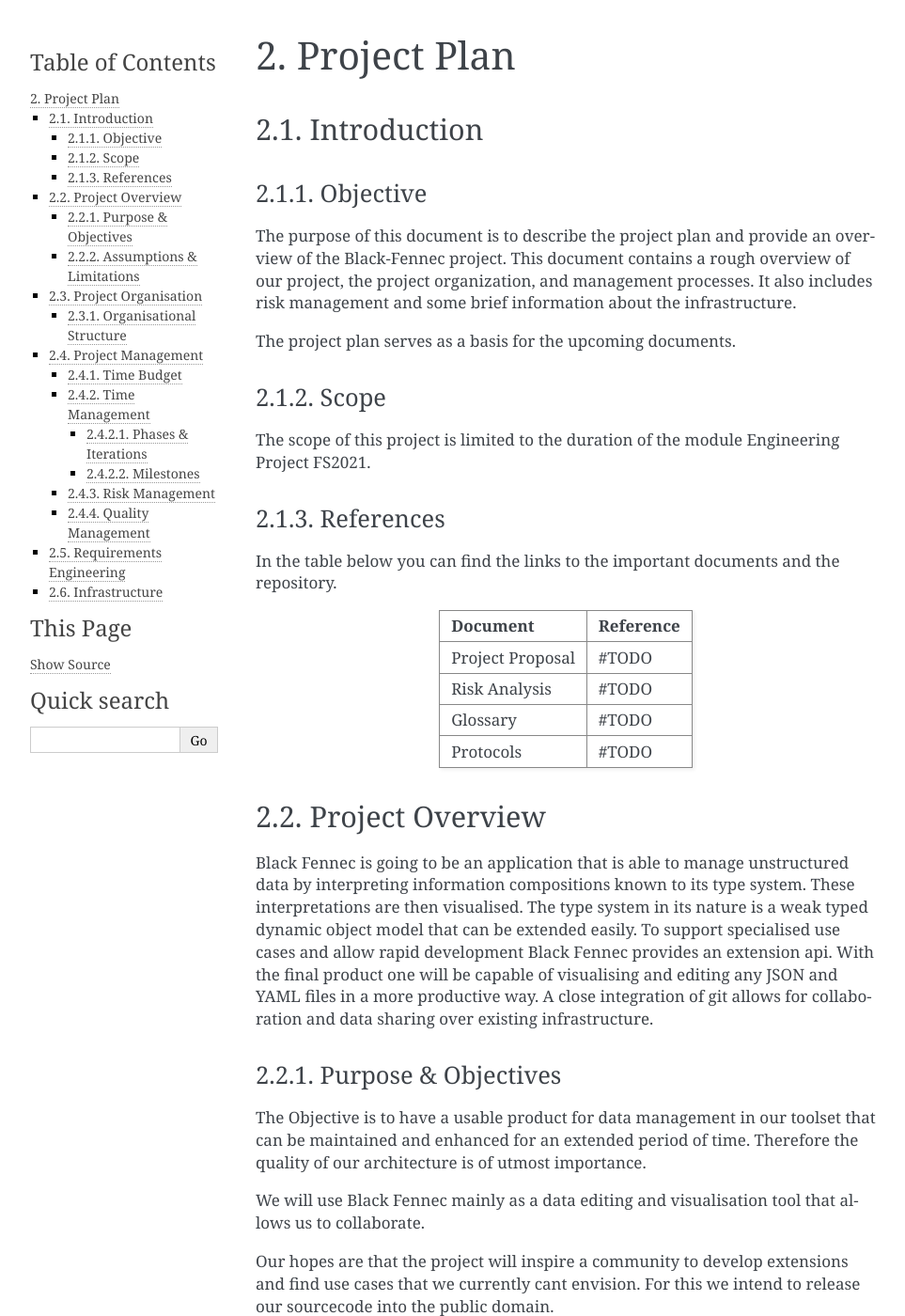
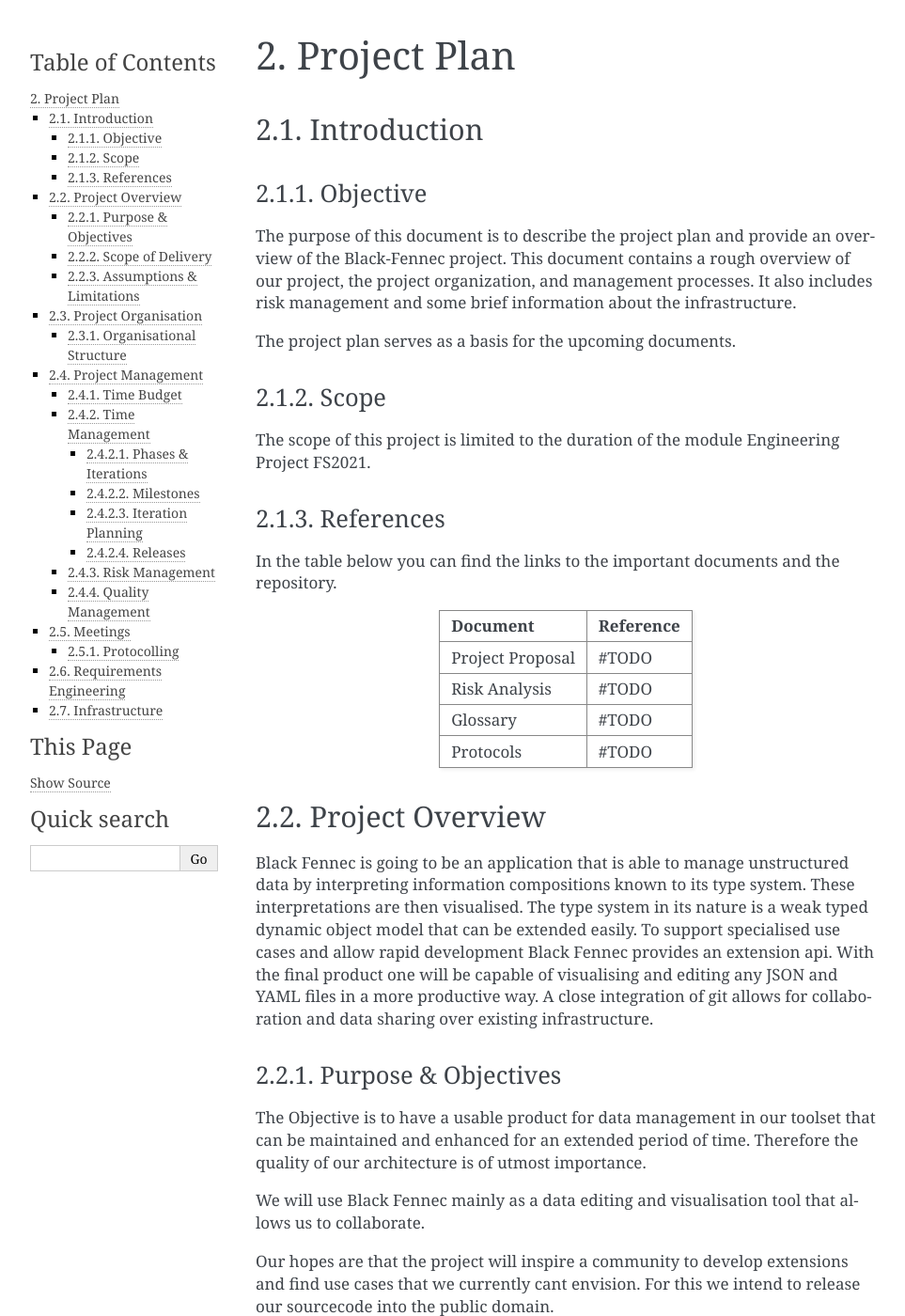
Before and after one commit to blackfennec-org/blackfennec, a Sphinx documentation site: the page built from docs/source/project_management/project_plan.rst, in a window 1280 px wide and 1400 px high. Shown: the whole window at 94% size, without its empty margins (148-1111 px from the left). Built offline with Sphinx 7.4.7, drawn with Linux system fonts in a browser that asks for light colours; some of the changed text lies outside the part shown.

Commit message:
added subsection scope of delivery, iteration planning, releases, meetings and protocolling

```diff
--- a/docs/source/project_management/project_plan.rst
+++ b/docs/source/project_management/project_plan.rst
@@ -55,6 +55,9 @@ envision. For this we intend to release our sourcecode into the public domain.
 To address our personal goals, we intend to utilise and reinforce the knowledge gained during our studies.
 Simultaneously we hope to learn many new principles and patterns.
 
+Scope of Delivery
+-----------------
+
 Assumptions & Limitations
 -------------------------
 We expect to accomplish our core objectives before the delivery date. If time permits we will implement further
@@ -107,6 +110,12 @@ Phases & Iterations
 Milestones
 ^^^^^^^^^^
 
+Iteration Planning
+^^^^^^^^^^^^^^^^^^
+
+Releases
+^^^^^^^^
+
 Risk Management
 ---------------
 
@@ -114,6 +123,11 @@ Risk Management
 Quality Management
 ------------------
 
+Meetings
+********
+
+Protocolling
+------------
 
 Requirements Engineering
 ************************
```
